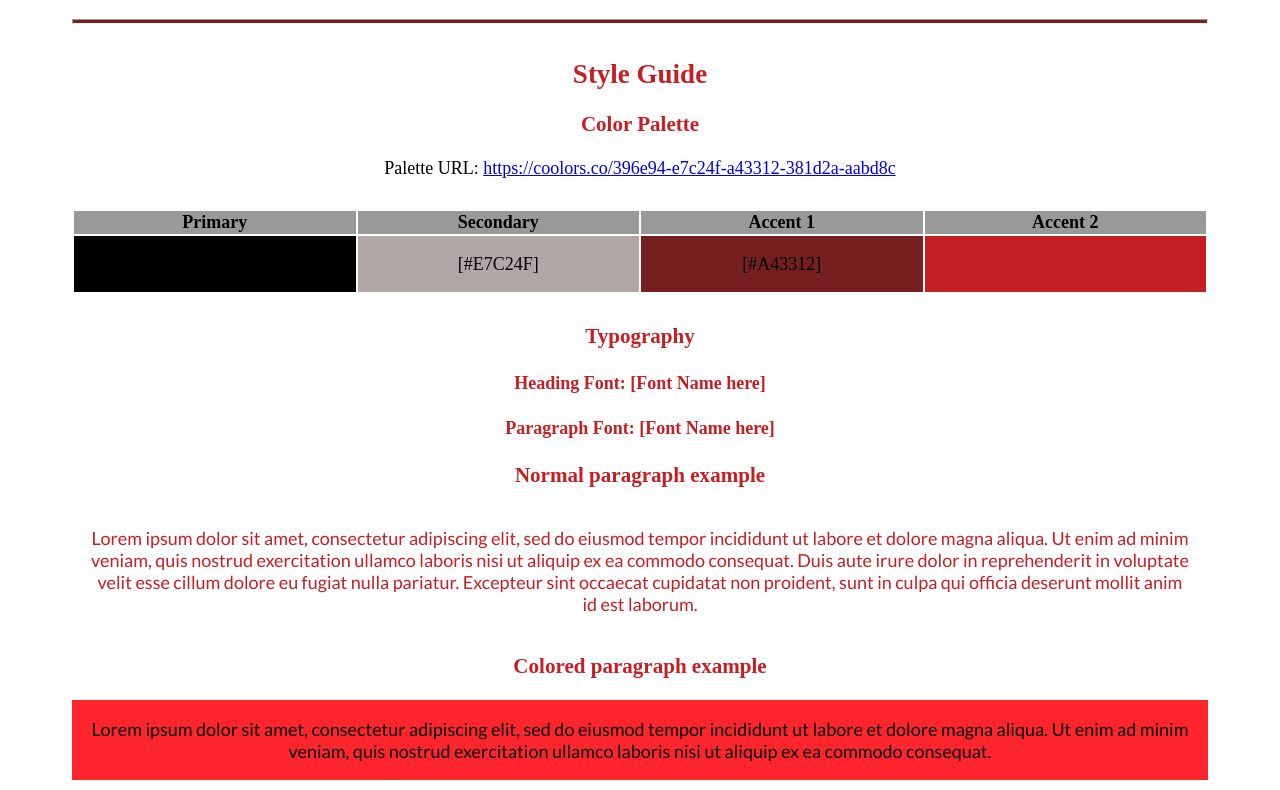
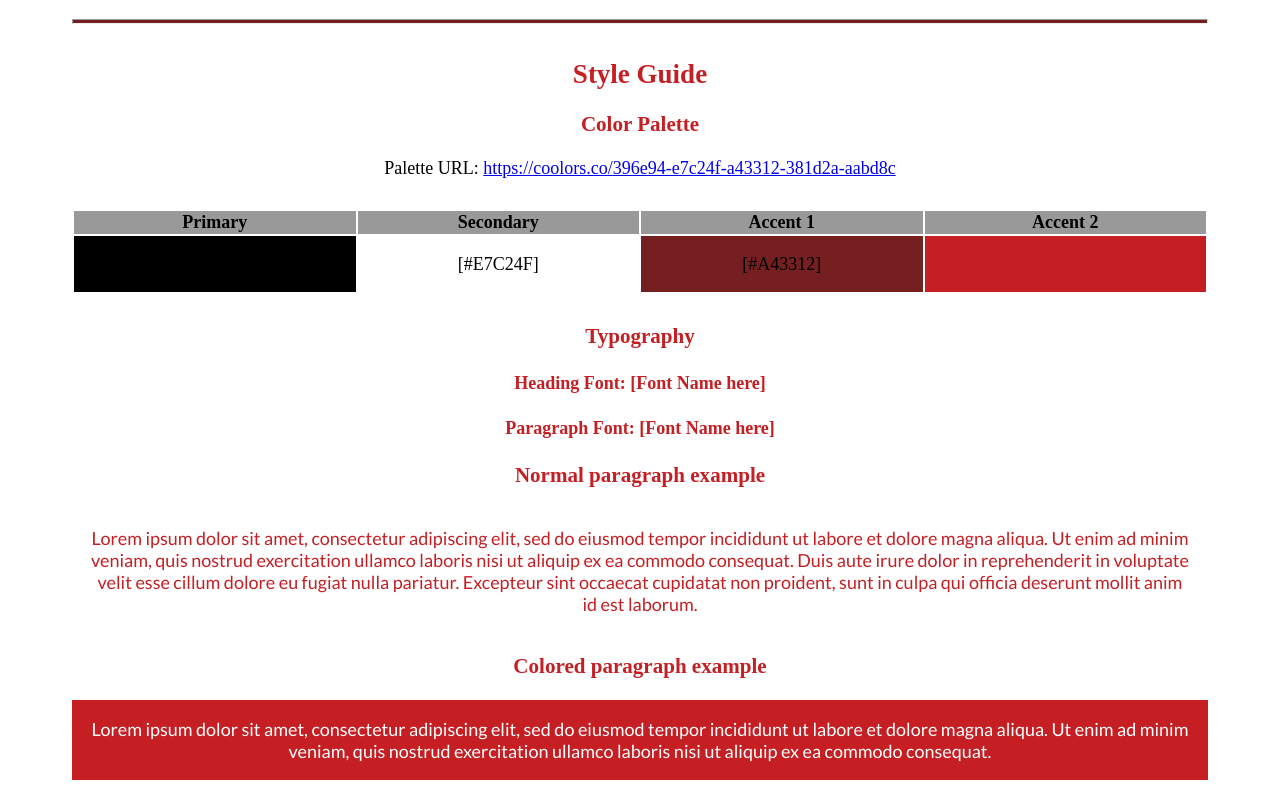
Before and after one commit to nathanraventos/Web.-Dev, a plain HTML site: page workout_website/site-plan.html in a window 1280 px wide. Shown: the part 1375-2165 px from the top of the page. Drawn offline with Linux system fonts and the light colour scheme; a web font is replaced by a local one.

Commit message:
recolorized

```diff
--- a/workout_website/styles/site-plan.css
+++ b/workout_website/styles/site-plan.css
@@ -6,7 +6,7 @@ Fonts are separated by a | */
 :root {
   /* change the values below to your colors from your palette */
   --primary-color: #000000   ;
-  --secondary-color: #B1A7A6;
+  --secondary-color: #ffffff;
   --accent1-color: #751f21;
   --accent2-color: #c51f24;
 
@@ -18,11 +18,11 @@ Fonts are separated by a | */
   --headline-color-on-white: #c51f24;  /* headlines on a white background */
   --headline-color-on-color: #000000 ; /* headlines on a colored background */
   --paragraph-color-on-white: #c51f24; /* paragraph text on a white background */
-  --paragraph-color-on-color: #000000 ; /* paragraph text on a colored background */
-  --paragraph-background-color: #ff252c  ;
+  --paragraph-color-on-color: #ffffff ; /* paragraph text on a colored background */
+  --paragraph-background-color: #c51f24 ;
   --nav-link-color: #c51f24;
-  --nav-background-color: #B1A7A6;
-  --nav-hover-link-color: #000000 ;
+  --nav-background-color: #ffffff;
+  --nav-hover-link-color: #333131 ;
   --nav-hover-background-color: #c51f24;
 }
 
```
